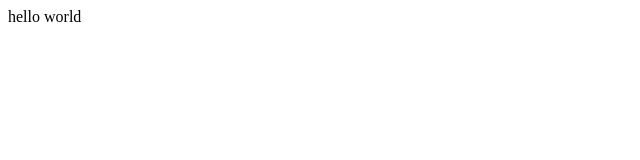
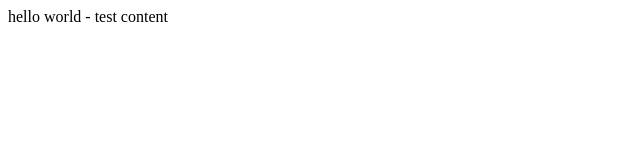
Before and after one commit to danlanga/thepresentkairos-homepage, a plain HTML site: page index.html in a window 1280 px wide. Shown: the full height of the page, 0-640 px from the left. Drawn offline with Linux system fonts and the light colour scheme.

Commit message:
first local commit

```diff
--- a/index.html
+++ b/index.html
@@ -1,4 +1,4 @@
 <html>
 <head></head>
-<body>hello world</body>
+<body>hello world - test content</body>
 </html>
```
